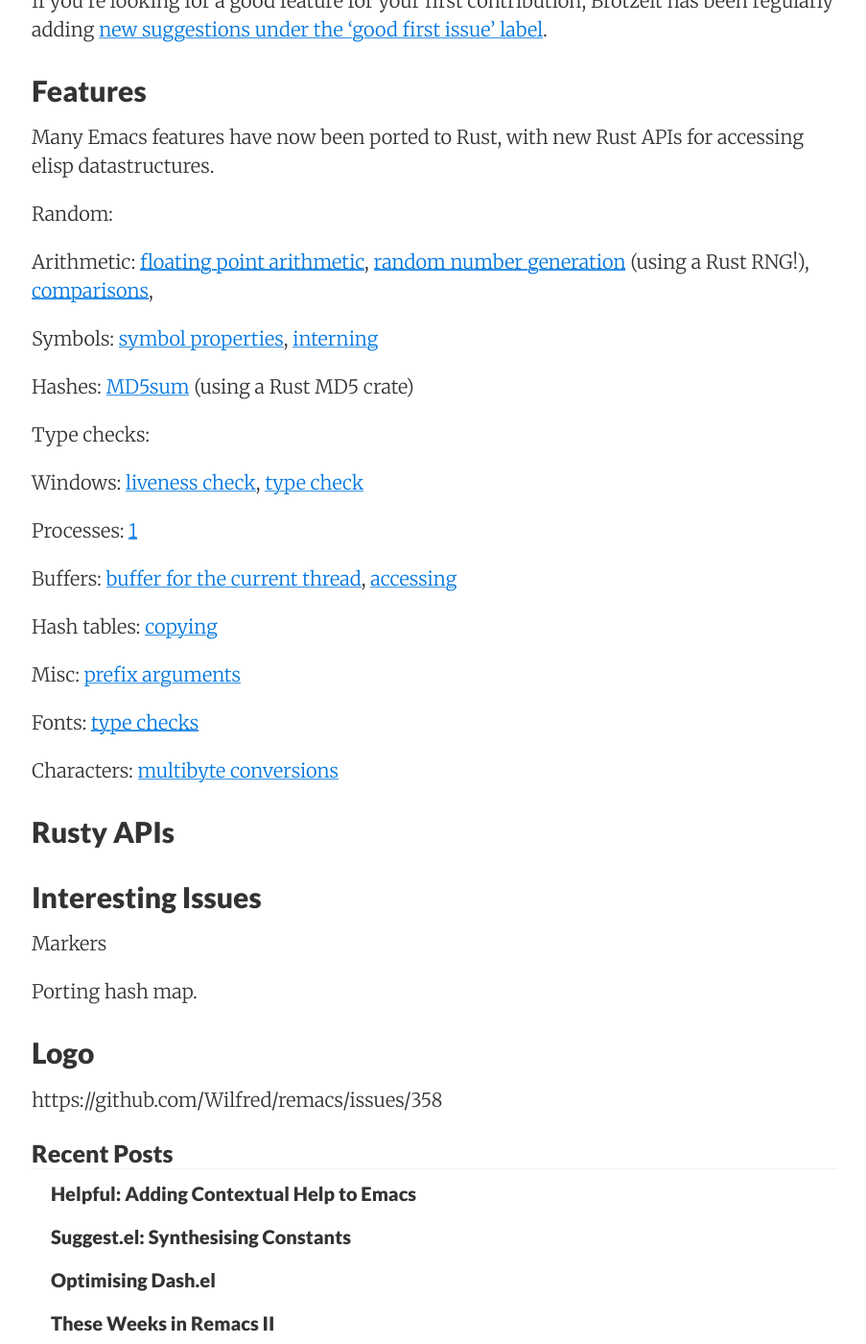
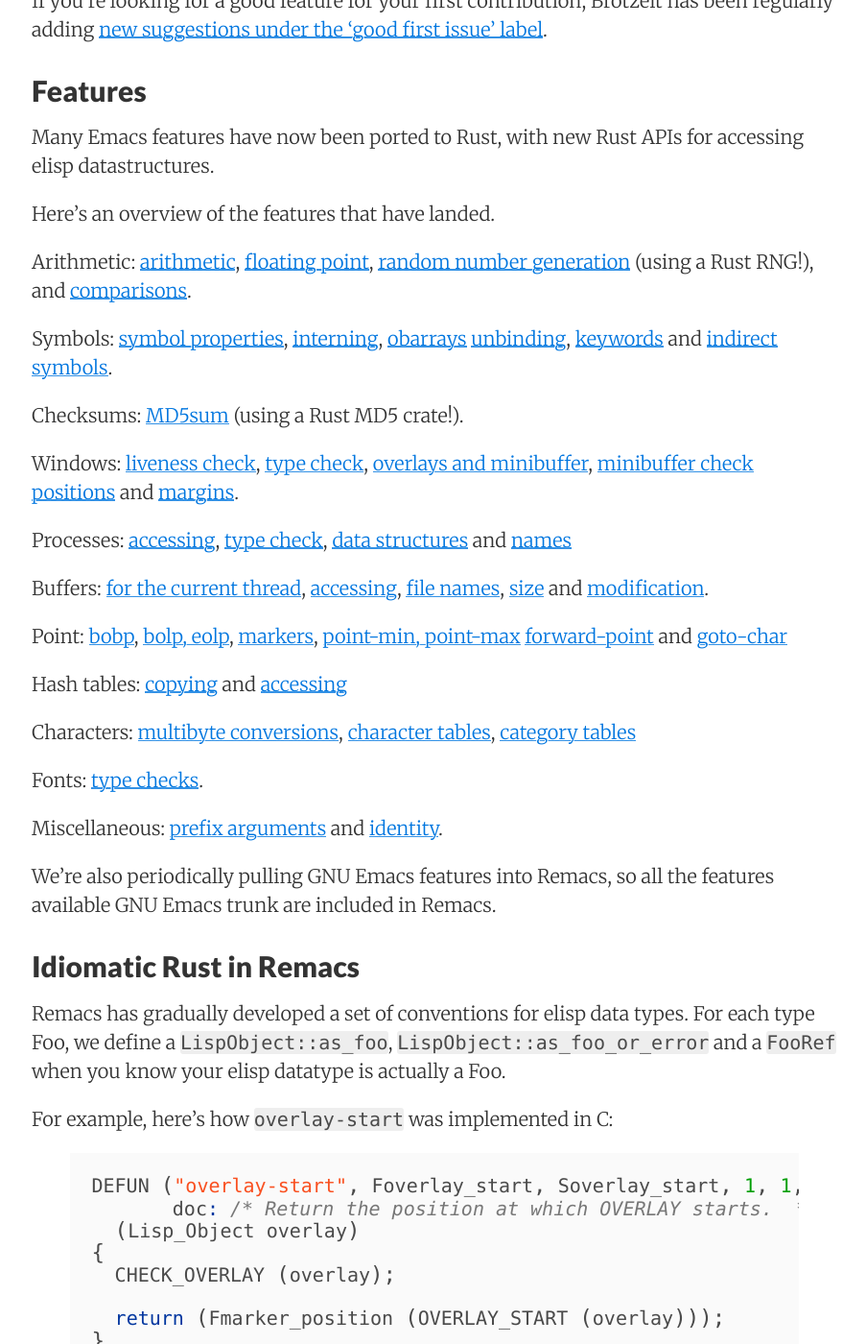
Before and after one commit to Wilfred/wilfred.github.com, a Jekyll site: the page built from _posts/2017-10-15-these-weeks-in-remacs-iii.markdown, in a window 1280 px wide and 1400 px high, scrolled down 689 px. Shown: the whole window at 96% size, without its empty margins (187-1090 px from the left). Built offline with Jekyll 4.4.1, drawn with Linux system fonts in a browser that asks for light colours; nearby versions of some CDN libraries; some of the changed text lies outside the part shown.

Commit message:
second draft

```diff
--- a/_posts/2017-10-15-these-weeks-in-remacs-iii.markdown
+++ b/_posts/2017-10-15-these-weeks-in-remacs-iii.markdown
@@ -24,47 +24,100 @@
 Many Emacs features have now been ported to Rust, with new Rust APIs
 for accessing elisp datastructures.
 
-Random:
+Here's an overview of the features that have landed.
 
 Arithmetic:
-[floating point arithmetic](https://github.com/Wilfred/remacs/pull/234/files),
+[arithmetic](https://github.com/Wilfred/remacs/pull/311/files),
+[floating point](https://github.com/Wilfred/remacs/pull/234/files),
 [random number generation](https://github.com/Wilfred/remacs/pull/235/files) (using
-a Rust RNG!),
-[comparisons](https://github.com/Wilfred/remacs/pull/226/files),
+a Rust RNG!), and
+[comparisons](https://github.com/Wilfred/remacs/pull/226/files).
 
-Symbols:
-[symbol properties](https://github.com/Wilfred/remacs/pull/235/files),
-[interning](https://github.com/Wilfred/remacs/pull/255)
+Symbols: [symbol properties](https://github.com/Wilfred/remacs/pull/235/files),
+[interning](https://github.com/Wilfred/remacs/pull/255),
+[obarrays](https://github.com/Wilfred/remacs/pull/267)
+[unbinding](https://github.com/Wilfred/remacs/pull/308/files),
+[keywords](https://github.com/Wilfred/remacs/pull/334/files) and
+[indirect symbols](https://github.com/Wilfred/remacs/pull/357/files).
 
-Hashes: [MD5sum](https://github.com/Wilfred/remacs/pull/260/files)
-(using a Rust MD5 crate)
+Checksums: [MD5sum](https://github.com/Wilfred/remacs/pull/260/files)
+(using a Rust MD5 crate!).
 
-Type checks:
+Windows: [liveness check](https://github.com/Wilfred/remacs/pull/258/files),
+[type check](https://github.com/Wilfred/remacs/pull/240/files),
+[overlays and minibuffer](https://github.com/Wilfred/remacs/pull/298/files),
+[minibuffer check](https://github.com/Wilfred/remacs/pull/319/files)
+[positions](https://github.com/Wilfred/remacs/pull/317/files) and
+[margins](https://github.com/Wilfred/remacs/pull/351/files).
 
-Windows:
-[liveness check](https://github.com/Wilfred/remacs/pull/258/files),
-[type check](https://github.com/Wilfred/remacs/pull/240/files)
+Processes: [accessing](https://github.com/Wilfred/remacs/pull/256/files),
+[type check](https://github.com/Wilfred/remacs/pull/265/files),
+[data structures](https://github.com/Wilfred/remacs/pull/325/files) and
+[names](https://github.com/Wilfred/remacs/pull/341)
 
-Processes: [1](https://github.com/Wilfred/remacs/pull/256/files)
+Buffers: [for the current thread](https://github.com/Wilfred/remacs/pull/253/files),
+[accessing](https://github.com/Wilfred/remacs/pull/242/files),
+[file names](https://github.com/Wilfred/remacs/pull/279/files),
+[size](https://github.com/Wilfred/remacs/pull/281/files) and
+[modification](https://github.com/Wilfred/remacs/pull/288/files).
 
-Buffers:
-[buffer for the current thread](https://github.com/Wilfred/remacs/pull/253),
-[accessing](https://github.com/Wilfred/remacs/pull/242)
+Point: [bobp](https://github.com/Wilfred/remacs/pull/291/files),
+[bolp, eolp](https://github.com/Wilfred/remacs/pull/293/files),
+[markers](https://github.com/Wilfred/remacs/pull/297/files),
+[point-min, point-max](https://github.com/Wilfred/remacs/pull/302/files)
+[forward-point](https://github.com/Wilfred/remacs/pull/321/files) and
+[goto-char](https://github.com/Wilfred/remacs/pull/352/files)
 
-Hash tables: [copying](https://github.com/Wilfred/remacs/pull/251/files)
+Hash tables: [copying](https://github.com/Wilfred/remacs/pull/251/files) and [accessing](https://github.com/Wilfred/remacs/pull/349)
 
-Misc:
-[prefix arguments](https://github.com/Wilfred/remacs/pull/252/files)
+Characters:
+[multibyte conversions](https://github.com/Wilfred/remacs/pull/236/files),
+[character tables](https://github.com/Wilfred/remacs/pull/277/files),
+[category tables](https://github.com/Wilfred/remacs/pull/282/files)
 
-Fonts: [type checks](https://github.com/Wilfred/remacs/pull/248)
+Fonts: [type checks](https://github.com/Wilfred/remacs/pull/248).
 
-Characters: [multibyte conversions](https://github.com/Wilfred/remacs/pull/236/files)
+Miscellaneous:
+[prefix arguments](https://github.com/Wilfred/remacs/pull/252/files) and
+[identity](https://github.com/Wilfred/remacs/pull/329/files).
 
-## Rusty APIs
+We're also periodically pulling GNU Emacs features into Remacs, so all
+the features available GNU Emacs trunk are included in Remacs.
+
+## Idiomatic Rust in Remacs
+
+Remacs has gradually developed a set of conventions for elisp data
+types. For each type Foo, we define a `LispObject::as_foo`,
+`LispObject::as_foo_or_error` and a `FooRef` when you know your elisp
+datatype is actually a Foo.
+
+For example, here's how `overlay-start` was implemented in C:
+
+{% highlight c %}
+DEFUN ("overlay-start", Foverlay_start, Soverlay_start, 1, 1, 0,
+       doc: /* Return the position at which OVERLAY starts.  */)
+  (Lisp_Object overlay)
+{
+  CHECK_OVERLAY (overlay);
+
+  return (Fmarker_position (OVERLAY_START (overlay)));
+}
+{% endhighlight %}
+
+The C codebase makes heavy use of macros for checking types
+(`CHECK_OVERLAY`) and for accessing struct attributes
+
+(This example is from [PR #298](https://github.com/Wilfred/remacs/pull/298/files).)
+
+See my tweet
+
+Also these macros: https://github.com/Wilfred/remacs/pull/266/files
 
 ## Interesting Issues
 
-Markers
+Unit tests
+
+https://github.com/Wilfred/remacs/pull/304
 
 Porting hash map.
 
```
